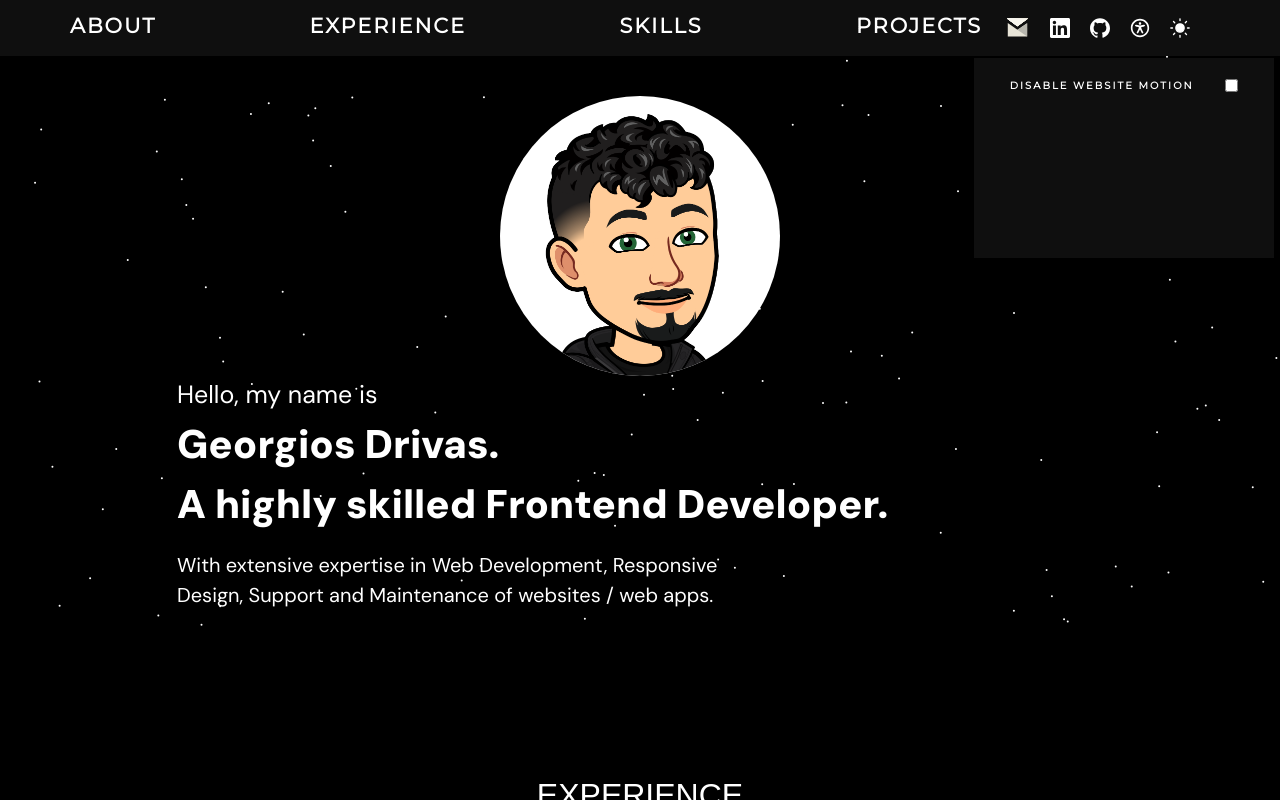
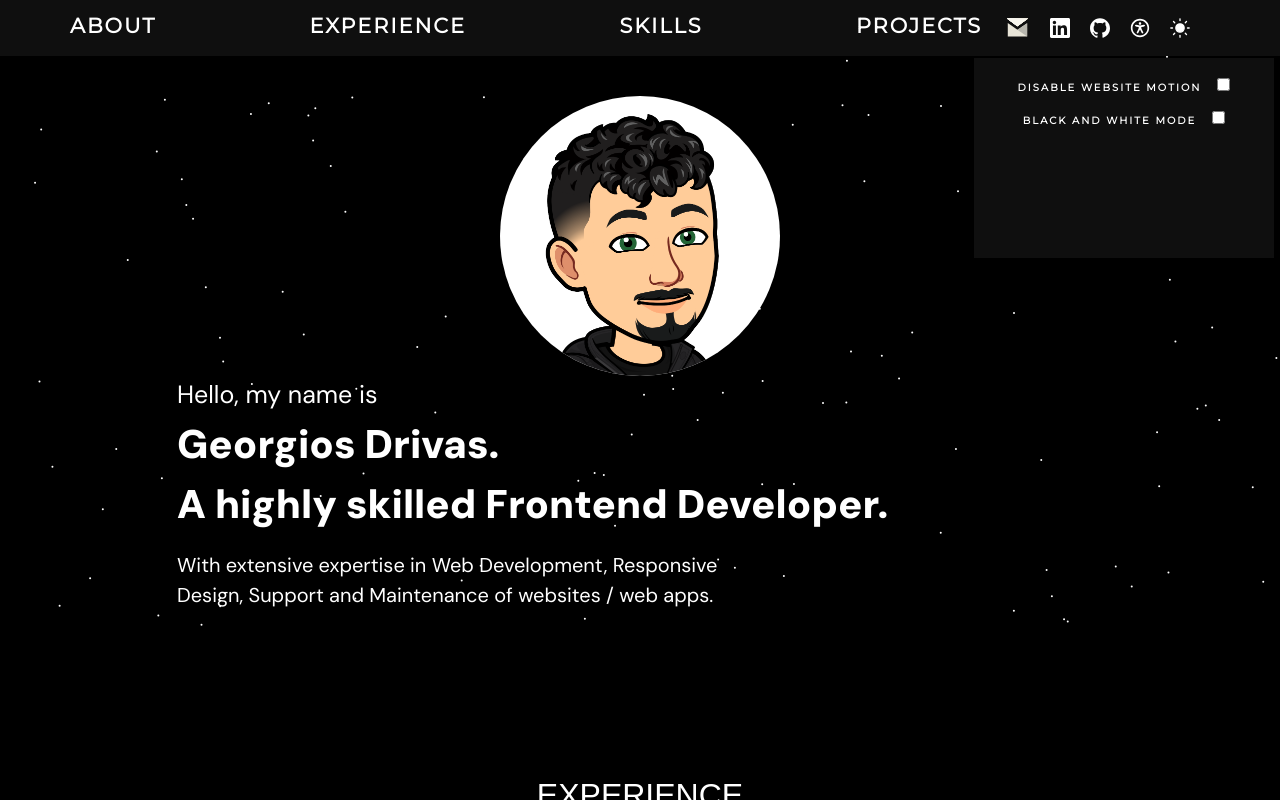
Before and after one commit to GeorgiosDrivas/portfolio, a React (Vite) app: page / in a window 1280 px wide. Both pictures are taken after a click on the link 1150 px from the left and 25 px from the top of the page. Shown: the top 800 px of the page. Built offline with nearby package versions, Linux system fonts and the light colour scheme.

Commit message:
Black & White accessibility mode

```diff
--- a/src/App.css
+++ b/src/App.css
@@ -7,6 +7,10 @@ body {
   font-optical-sizing: auto;
   font-weight: 400;
   font-style: normal;
+}
+
+.blackWhite {
+  filter: grayscale(1);
 }
 
 #main {
--- a/src/App.tsx
+++ b/src/App.tsx
@@ -10,11 +10,23 @@ import Skills from "./skills/skills";
 function App() {
   const [darkMode, setDarkMode] = useState(true);
   const [motion, setMotion] = useState(true);
+  const [blackWhite, setBlackWhite] = useState(true);
 
   return (
     <>
-      <div id="main" className={darkMode ? "dark" : "light"}>
-        <Menu setDarkMode={setDarkMode} setMotion={setMotion} motion={motion} />
+      <div
+        id="main"
+        className={`${darkMode ? "dark" : "light"} ${
+          blackWhite ? "" : "blackWhite"
+        }`}
+      >
+        <Menu
+          setDarkMode={setDarkMode}
+          setMotion={setMotion}
+          motion={motion}
+          blackWhite={blackWhite}
+          setBlackWhite={setBlackWhite}
+        />
         <About darkMode={darkMode} particles={motion} />
         <Experience motion={motion} />
         <Skills />
--- a/src/menu.tsx
+++ b/src/menu.tsx
@@ -5,10 +5,14 @@ export default function Menu({
   setDarkMode,
   setMotion,
   motion,
+  blackWhite,
+  setBlackWhite,
 }: {
   setDarkMode: any;
   setMotion: any;
-  motion: any;
+  motion: boolean;
+  blackWhite: boolean;
+  setBlackWhite: any;
 }) {
   const [active, setActive] = useState(false);
   const [accessibilityMenu, setAccessibilityMenu] = useState(false);
@@ -18,11 +22,11 @@ export default function Menu({
     setDarkMode((prv: boolean) => !prv);
   };
 
-  const setMotionState = (ts: any) => {
+  const setState = (ts: any, setFn: any) => {
     if (ts.checked) {
-      setMotion(false);
+      setFn(false);
     } else {
-      setMotion(true);
+      setFn(true);
     }
   };
 
@@ -264,16 +268,33 @@ export default function Menu({
                       </a>
                       {accessibilityMenu && (
                         <div className="accessibility-menu position-absolute">
-                          <div className="d-flex justify-content-around align-items-center">
+                          <div className="d-flex flex-column justify-content-around align-items-center">
+                            <div className="mb-3">
                               <label htmlFor="motion">
                                 Disable website motion
                               </label>
                               <input
                                 type="checkbox"
                                 id="motion"
+                                className="ms-3"
                                 checked={motion ? false : true}
-                              onChange={(e) => setMotionState(e.target)}
+                                onChange={(e) => setState(e.target, setMotion)}
                               />
+                            </div>
+                            <div>
+                              <label htmlFor="blackWhite">
+                                Black and white mode
+                              </label>
+                              <input
+                                type="checkbox"
+                                id="blackWhite"
+                                className="ms-3"
+                                checked={blackWhite ? false : true}
+                                onChange={(e) =>
+                                  setState(e.target, setBlackWhite)
+                                }
+                              />
+                            </div>
                           </div>
                         </div>
                       )}
```
Lines whose indentation alone changed are shown as unchanged.
